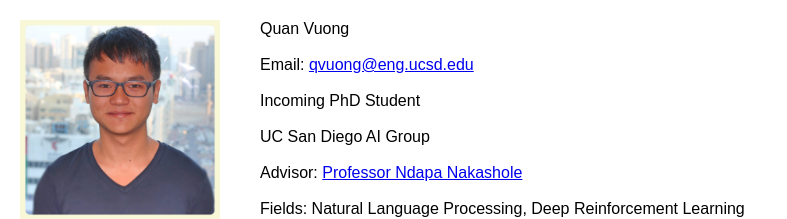
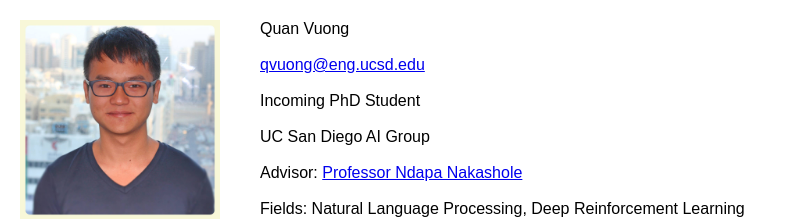
Before and after one commit to quanvuong/quanvuong.github.io, a React (Create React App) app: page / in a window 1280 px wide. Shown: the top 219 px of the page, without its empty margins (0-787 px from the left). Built offline with nearby package versions, Linux system fonts and the light colour scheme.

Commit message:
remove email word

```diff
--- a/src/BasicInfo.js
+++ b/src/BasicInfo.js
@@ -6,7 +6,7 @@ class BasicInfo extends Component {
     return (
       <div className="BasicInfo">
         <div>Quan Vuong</div><br/>
-        <div>Email: <a href="mailto:qvuong@eng.ucsd.edu">qvuong@eng.ucsd.edu</a></div><br/>
+        <div><a href="mailto:qvuong@eng.ucsd.edu">qvuong@eng.ucsd.edu</a></div><br/>
         <div>Incoming PhD Student</div><br/>
         <div>UC San Diego AI Group</div><br/>
         <div>Advisor: <a href="http://nakashole.com"> Professor Ndapa Nakashole </a></div><br/>
```
